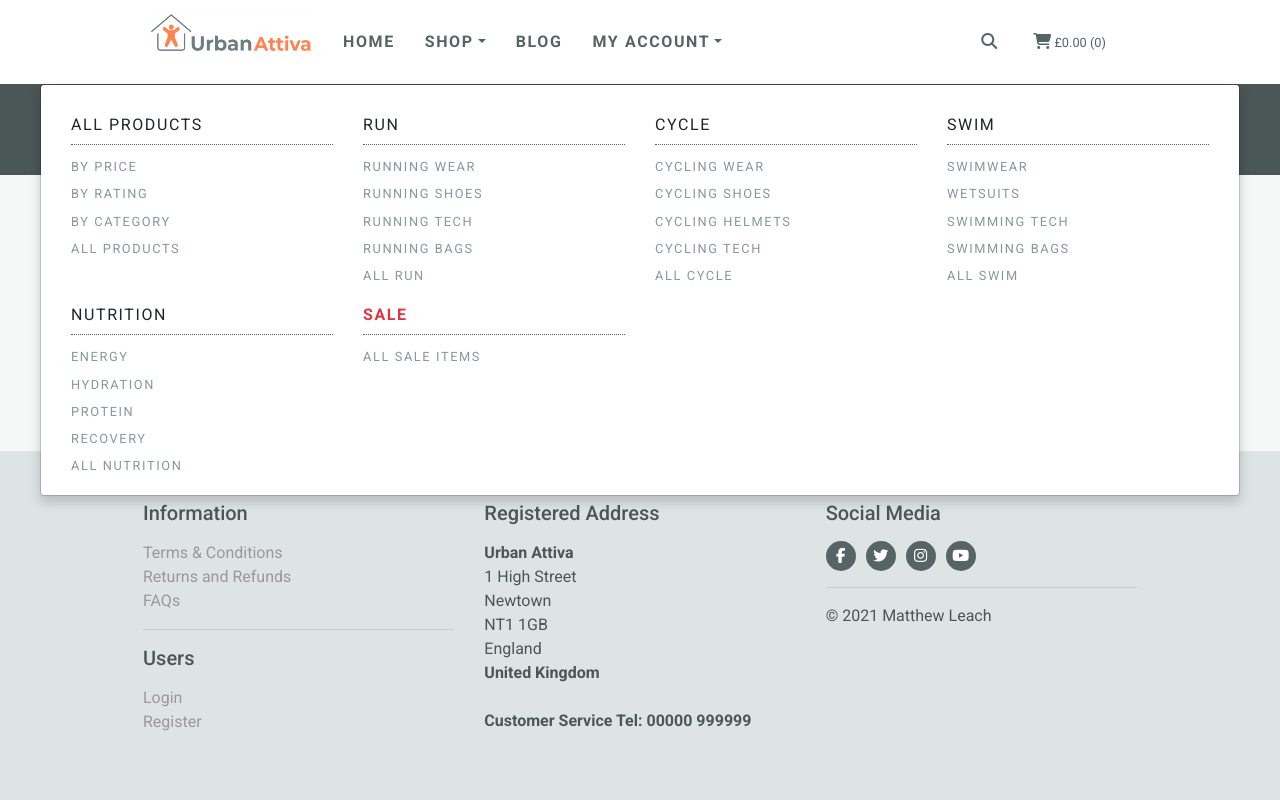
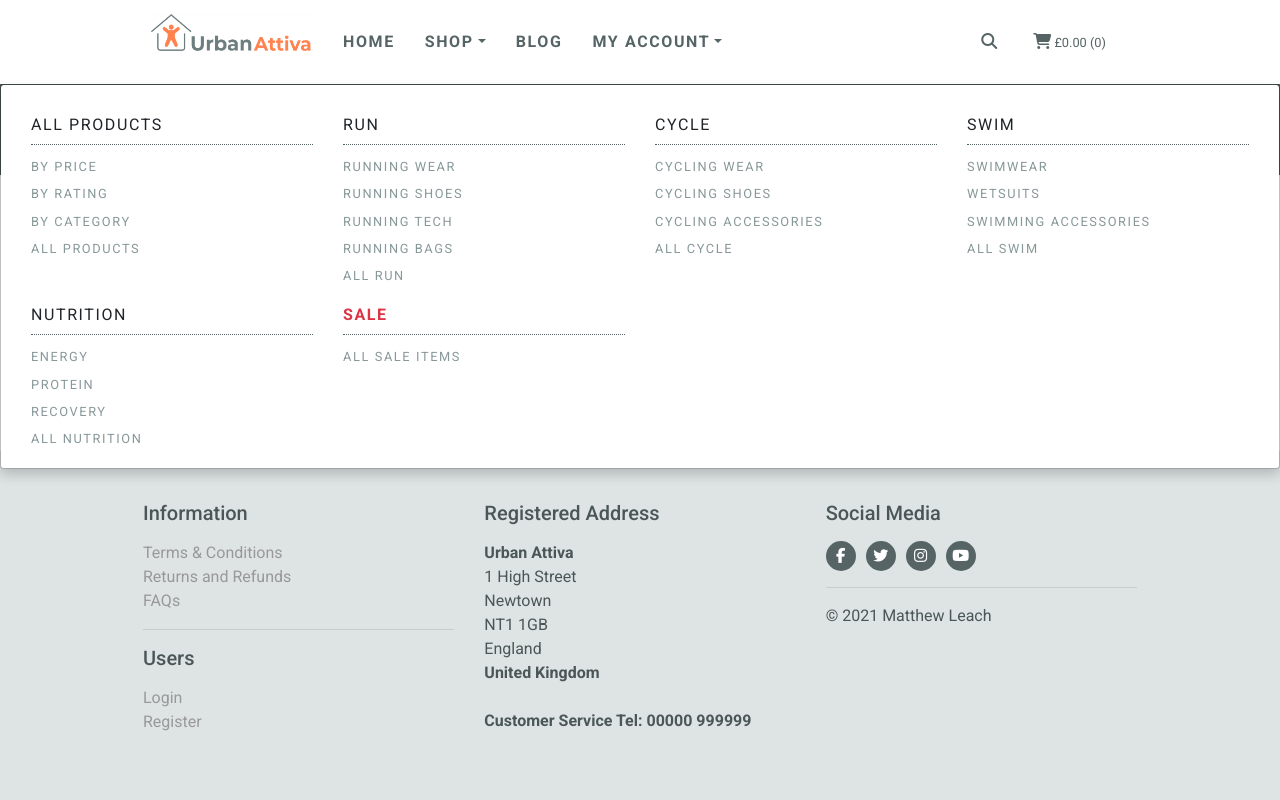
Before and after one commit to Matty-El/urban-attiva, a Django app: page /products/ in a window 1280 px wide, after a click on "SHOP". Run offline with Django 3.2, Linux system fonts and the light colour scheme; data that the repository does not hold is empty; parts of the project's set-up code (start-up, migrations or seed data) failed here and were passed over; some libraries are stand-ins or nearby versions.

Commit message:
Change product categories

```diff
--- a/products/templates/products/products.html
+++ b/products/templates/products/products.html
@@ -16,6 +16,11 @@
     <div class="row">
         <div class="col text-center mt-3">
             <h2 class="logo-font pb-2">Products</h2>
+            {% for parent_category in parent_categories  %}
+            <a class="category-badge text-decoration-none" href="{% url 'products' %}?category={{ category.name }}">
+                <span class="p-2 badge badge-white text-dark border border-dark">{{ category.friendly_name }}</span>
+            </a>
+            {% endfor %}
             {% for category in current_categories  %}
             <a class="category-badge text-decoration-none" href="{% url 'products' %}?category={{ category.name }}">
                 <span class="p-2 badge badge-white text-dark border border-dark">{{ category.friendly_name }}</span>
--- a/products/templates/products/products_on_sale.html
+++ b/products/templates/products/products_on_sale.html
@@ -109,7 +109,7 @@
                                     {% endif %}
                                     {% if request.user.is_superuser %}
                                     <small class="ml-3 text-center">
-                                        <a href="{% url 'edit_product' product.id %}"><i class="fas fa-edit fa-md"></i> Edit</a>
+                                        <a href="{% url 'edit_product' product.id %}" class="text-info"><i class="fas fa-edit fa-md"></i> Edit</a>
                                         |
                                         <a class="text-danger" data-toggle="modal"
                                             data-target="#deleteProduct-{{ product.id }}"><i class="fas fa-trash-alt fa-md"></i>
--- a/static/css/base.css
+++ b/static/css/base.css
@@ -80,7 +80,7 @@ html {
 .product-menu .product-menu-contained {
   padding: 20px;
   width: 100%;
-  max-width: 1200px;
+  max-width: 1600px;
   left: 50%;
   -webkit-transform: translateX(-50%);
   transform: translateX(-50%);
--- a/templates/base.html
+++ b/templates/base.html
@@ -125,13 +125,10 @@
                                                         href="{% url 'products' %}?category=cycling_shoes"
                                                         class="nav-link">Cycling Shoes</a></li>
                                                 <li class="nav-item"><a
-                                                        href="{% url 'products' %}?category=cycling_helmets"
-                                                        class="nav-link">Cycling Helmets</a></li>
+                                                        href="{% url 'products' %}?category=cycling_accessories"
+                                                        class="nav-link">Cycling Accessories</a></li>
                                                 <li class="nav-item"><a
-                                                        href="{% url 'products' %}?category=cycling_tech"
-                                                        class="nav-link">Cycling Tech</a></li>
-                                                <li class="nav-item"><a
-                                                        href="{% url 'products' %}?category=cycling_wear,cycling_shoes,cycling_helmets,cycling_tech"
+                                                        href="{% url 'products' %}?category=cycling_wear,cycling_shoes,cycling_accessories"
                                                         class="nav-link">All Cycle</a></li>
                                             </ul>
                                         </div>
@@ -143,13 +140,10 @@
                                                 <li class="nav-item"><a href="{% url 'products' %}?category=wetsuits"
                                                         class="nav-link">Wetsuits</a></li>
                                                 <li class="nav-item"><a
-                                                        href="{% url 'products' %}?category=swimming_tech"
-                                                        class="nav-link">Swimming Tech</a></li>
+                                                        href="{% url 'products' %}?category=swimming_accessories"
+                                                        class="nav-link">Swimming Accessories</a></li>
                                                 <li class="nav-item"><a
-                                                        href="{% url 'products' %}?category=swimming_bags"
-                                                        class="nav-link">Swimming Bags</a></li>
-                                                <li class="nav-item"><a
-                                                        href="{% url 'products' %}?category=swimwear,wetsuits,swimming_tech,swimming_bags"
+                                                        href="{% url 'products' %}?category=swimwear,wetsuits,swimming_accessories"
                                                         class="nav-link">All Swim</a></li>
                                             </ul>
                                         </div>
@@ -158,14 +152,12 @@
                                             <ul class="list-unstyled mb-3">
                                                 <li class="nav-item"><a href="{% url 'products' %}?category=energy"
                                                         class="nav-link">Energy</a></li>
-                                                <li class="nav-item"><a href="{% url 'products' %}?category=hydration"
-                                                        class="nav-link">Hydration</a></li>
                                                 <li class="nav-item"><a href="{% url 'products' %}?category=protein"
                                                         class="nav-link">Protein</a></li>
                                                 <li class="nav-item"><a href="{% url 'products' %}?category=recovery"
                                                         class="nav-link">Recovery</a></li>
                                                 <li class="nav-item"><a
-                                                        href="{% url 'products' %}?category=energy,hydration,protein,recovery"
+                                                        href="{% url 'products' %}?category=energy,protein,recovery"
                                                         class="nav-link">All Nutrition</a></li>
                                             </ul>
                                         </div>
```
Also changed, not shown: media/nutrition-protein-1.jpeg (added), products/migrations/0006_parentcategory.py (added), products/migrations/0007_auto_20211030_0027.py (added), products/migrations/0008_remove_product_parent_category.py (added).
